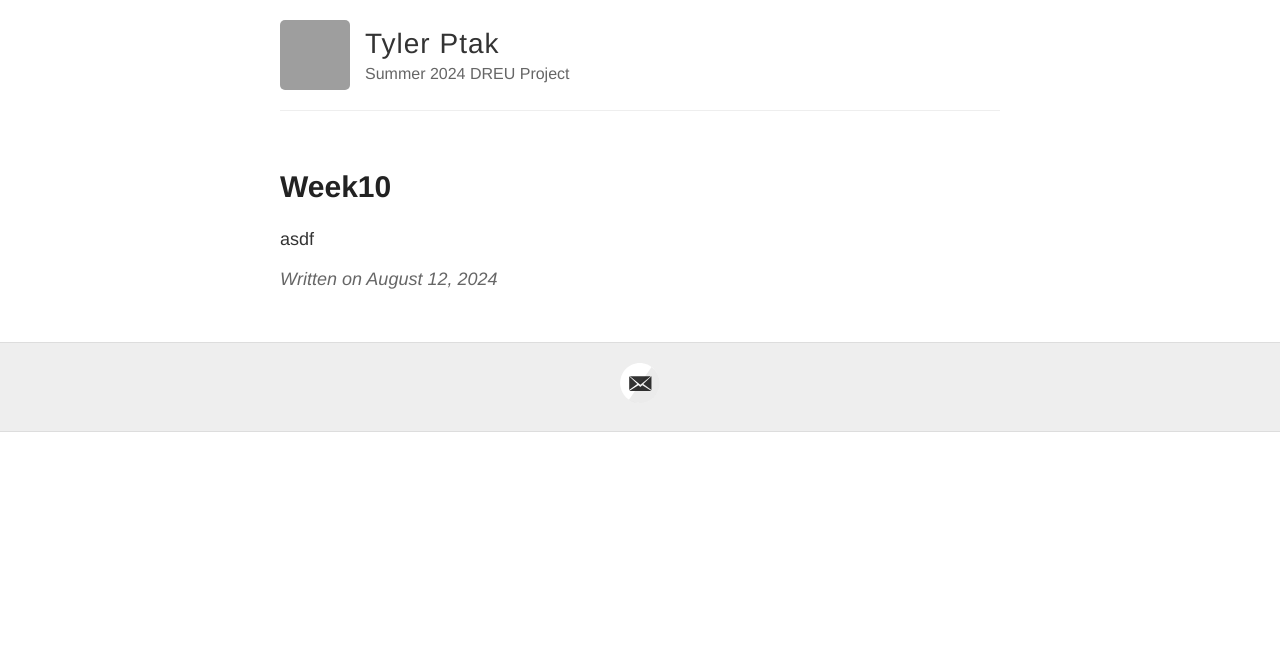
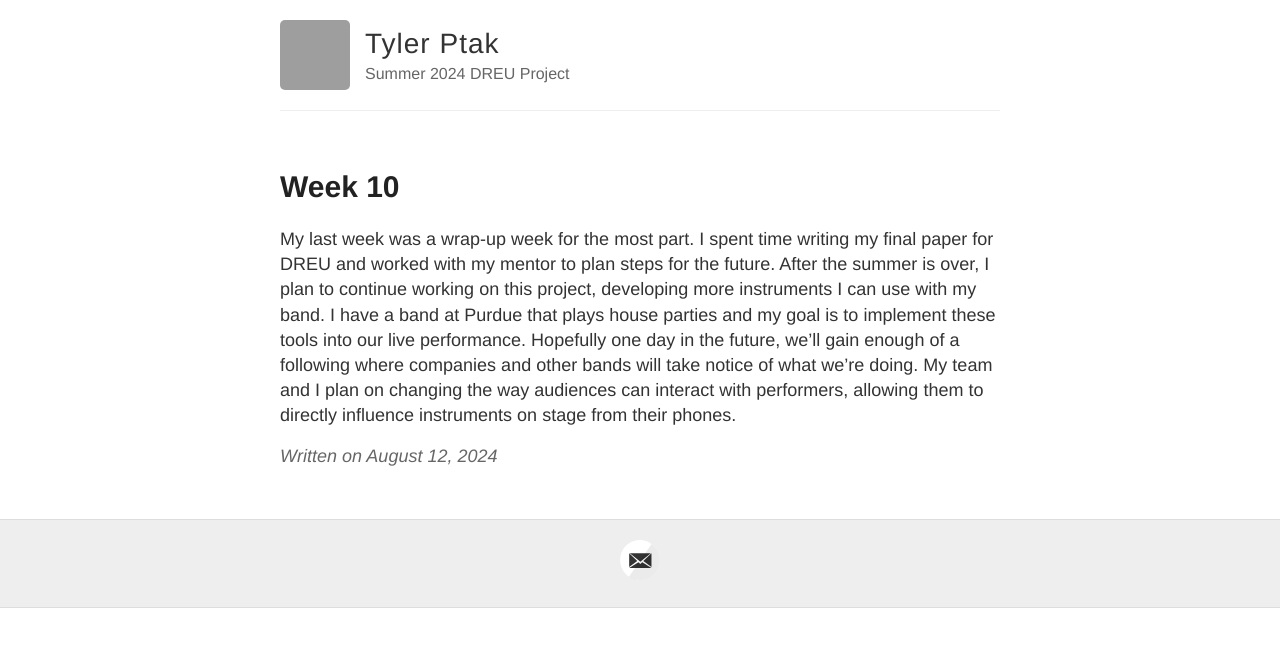
Before and after one commit to tjptak58/DREU-SUMMER-2024, a Jekyll site: the page built from _posts/2024-08-12-week10.md, in a window 1280 px wide. Shown: the top 647 px of the page. Built offline with Jekyll 4.4.1, drawn with Linux system fonts in a browser that asks for light colours; our own code applies the rules of GitHub Pages for plain Markdown files; grey boxes are pictures that could not be loaded.

Commit message:
Update 2024-08-12-week10.md

```diff
--- a/_posts/2024-08-12-week10.md
+++ b/_posts/2024-08-12-week10.md
@@ -1 +1,6 @@
-asdf
+---
+layout: post
+title: Week 10
+---
+
+My last week was a wrap-up week for the most part. I spent time writing my final paper for DREU and worked with my mentor to plan steps for the future. After the summer is over, I plan to continue working on this project, developing more instruments I can use with my band. I have a band at Purdue that plays house parties and my goal is to implement these tools into our live performance. Hopefully one day in the future, we'll gain enough of a following where companies and other bands will take notice of what we're doing. My team and I plan on changing the way audiences can interact with performers, allowing them to directly influence instruments on stage from their phones.
```
